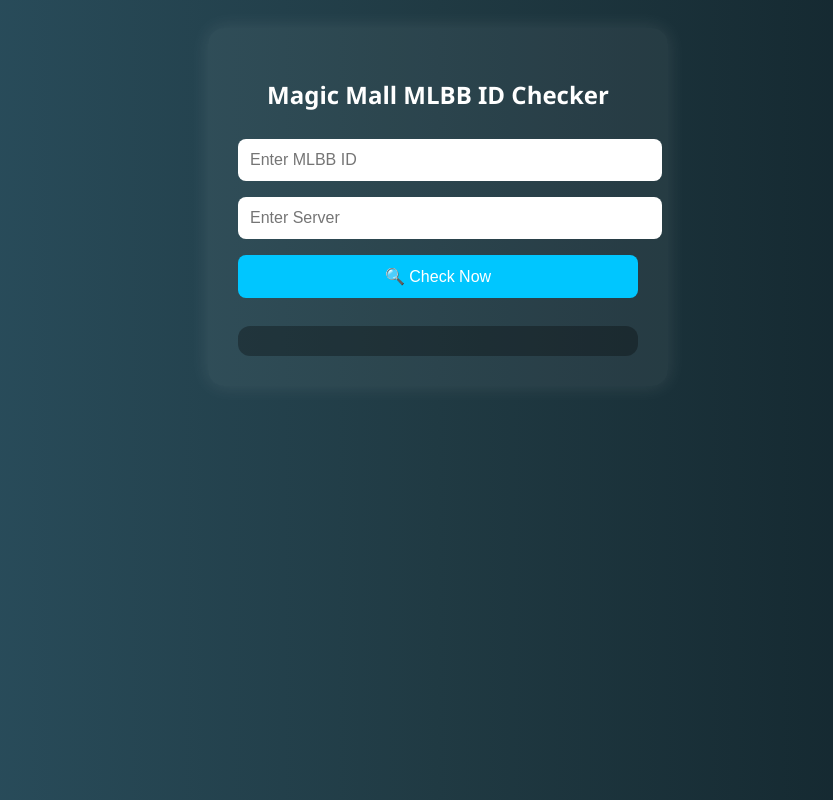
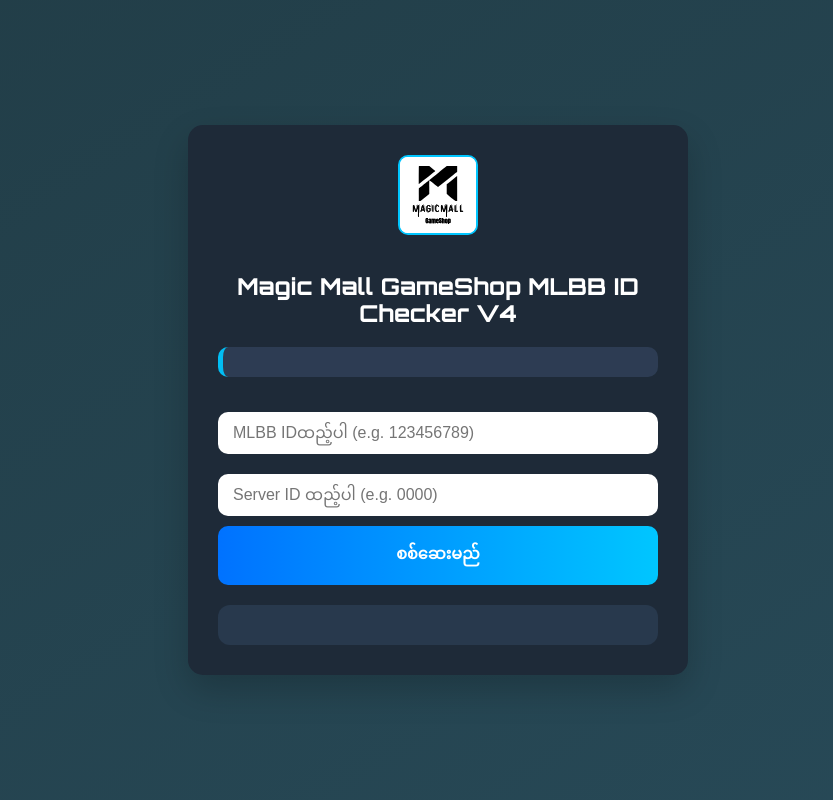
Before and after one commit to HtunHlaAung/MagicMall-Mlbb-Server-Checker, a plain HTML site: page index.html in a window 1280 px wide. Shown: the whole page, without its empty margins (202-1035 px from the left). Drawn offline with nearby package versions, Linux system fonts and the light colour scheme.

Commit message:
Update index.html

```diff
--- a/index.html
+++ b/index.html
@@ -3,86 +3,259 @@
 <head>
   <meta charset="UTF-8" />
   <meta name="viewport" content="width=device-width, initial-scale=1.0"/>
-  <title>Magic Mall MLBB ID Checker</title>
+  <title>Magic Mall MLBB ID Checker v4</title>
+
+  <!-- Fonts and Icons -->
+  <link href="https://fonts.googleapis.com/css2?family=Orbitron:wght@500&display=swap" rel="stylesheet">
+
+  <!-- tsParticles library -->
+  <script src="https://cdn.jsdelivr.net/npm/tsparticles@2/tsparticles.bundle.min.js"></script>
+
   <style>
+    * { box-sizing: border-box; }
+
     body {
-      background: #0f2027;
-      background: linear-gradient(to right, #2c5364, #203a43, #0f2027);
-      font-family: 'Segoe UI', Tahoma, Geneva, Verdana, sans-serif;
-      color: white;
-      text-align: center;
-      padding: 20px;
+      margin: 0;
+      font-family: 'Segoe UI', sans-serif;
+      background: linear-gradient(to bottom right, #0f2027, #203a43, #2c5364);
+      color: #fff;
+      display: flex;
+      align-items: center;
+      justify-content: center;
+      flex-direction: column;
+      padding: 40px 20px;
+      min-height: 100vh;
+      overflow-x: hidden;
+      animation: gradientFlow 10s ease infinite;
+      background-size: 400% 400%;
+      position: relative;
+    }
+
+    @keyframes gradientFlow {
+      0% { background-position: 0% 50%; }
+      50% { background-position: 100% 50%; }
+      100% { background-position: 0% 50%; }
+    }
+
+    /* Particle container - fills entire screen, behind all */
+    #tsparticles {
+      position: fixed !important;
+      top: 0;
+      left: 0;
+      width: 100%;
+      height: 100%;
+      z-index: -1;
     }
 
     .container {
-      max-width: 400px;
-      margin: 0 auto;
-      background: rgba(255, 255, 255, 0.05);
+      background: #1e2a38;
       padding: 30px;
-      border-radius: 16px;
-      box-shadow: 0 0 20px rgba(255, 255, 255, 0.1);
+      border-radius: 15px;
+      box-shadow: 0 15px 35px rgba(0, 0, 0, 0.2);
+      max-width: 500px;
+      width: 100%;
+      animation: fadeIn 1s ease-out;
+      text-align: center;
+      position: relative;
+      z-index: 1; /* Above particles */
     }
 
-    input, button {
-      padding: 12px;
+    @keyframes fadeIn {
+      from { opacity: 0; transform: translateY(20px); }
+      to { opacity: 1; transform: translateY(0); }
+    }
+
+    .logo {
+      width: 80px;
+      height: 80px;
+      object-fit: contain;
+      margin-bottom: 15px;
+      border: 2px solid #00c6ff;
+      background: #fff;
+      border-radius: 10px;
+    }
+
+    h2 {
+      margin-bottom: 20px;
+      font-family: 'Orbitron', sans-serif;
+      font-size: 22px;
+      letter-spacing: 1px;
+    }
+
+    .quote {
+      background: #2e3e55;
+      border-left: 5px solid #00c6ff;
+      padding: 15px 20px;
+      border-radius: 10px;
+      margin-bottom: 25px;
+      font-style: italic;
+      font-size: 14.5px;
+      opacity: 0.95;
+    }
+
+    input {
+      width: 100%;
+      padding: 12px 15px;
+      margin: 10px 0;
+      border-radius: 10px;
+      border: none;
+      outline: none;
       font-size: 16px;
-      border-radius: 8px;
-      border: none;
-      margin: 8px 0;
-      width: 100%;
+    }
+
+    input:hover {
+      box-shadow: 0 0 8px rgba(0,198,255,0.4);
+      transition: 0.3s;
     }
 
     button {
-      background: #00c6ff;
+      width: 100%;
+      padding: 12px;
+      background: linear-gradient(to right, #0072ff, #00c6ff);
       color: white;
+      font-weight: bold;
+      border: none;
+      border-radius: 10px;
+      font-size: 16px;
       cursor: pointer;
+      transition: 0.3s;
     }
 
     button:hover {
-      background: #0072ff;
+      transform: scale(1.03);
+      box-shadow: 0 0 12px #00c6ff80;
     }
 
-    #result {
-      margin-top: 20px;
-      white-space: pre-line;
-      text-align: left;
-      background: rgba(0, 0, 0, 0.3);
-      padding: 15px;
-      border-radius: 12px;
+    button:active {
+      transform: scale(0.98);
     }
 
-    #loading {
-      display: none;
-      margin-top: 20px;
-    }
-
-    .spinner {
-      border: 4px solid rgba(255, 255, 255, 0.3);
+    .loader {
+      border: 4px solid #f3f3f3;
       border-top: 4px solid #00c6ff;
       border-radius: 50%;
       width: 30px;
       height: 30px;
       animation: spin 1s linear infinite;
-      margin: 0 auto;
+      margin-top: 10px;
     }
 
     @keyframes spin {
       0% { transform: rotate(0deg); }
       100% { transform: rotate(360deg); }
     }
+
+    #result {
+      margin-top: 20px;
+      background: #28394d;
+      padding: 20px;
+      border-radius: 12px;
+      font-size: 15px;
+      line-height: 1.5;
+      white-space: normal;
+      text-align: left;
+      animation: popIn 0.5s ease-out;
+    }
+
+    @keyframes popIn {
+      0% { opacity: 0; transform: scale(0.9); }
+      100% { opacity: 1; transform: scale(1); }
+    }
+
+    ul {
+      margin: 5px 0 10px 20px;
+      padding: 0;
+    }
+
+    li {
+      list-style: square;
+      margin-bottom: 3px;
+    }
+
+    .error { color: #ff6b6b; }
+    .success { color: #38ef7d; }
+
+    #copyBtn {
+      margin-top: 15px;
+      padding: 10px 20px;
+      background: #00c6ff;
+      border: none;
+      border-radius: 10px;
+      font-weight: bold;
+      cursor: pointer;
+      color: #fff;
+      font-size: 14px;
+      transition: 0.2s ease;
+      display: none; /* hidden initially */
+    }
+
+    #copyBtn:hover {
+      background: #00aaff;
+      transform: scale(1.03);
+    }
+
+    #copyMsg {
+      margin-top: 8px;
+      font-size: 13px;
+      color: #38ef7d;
+      display: none;
+    }
   </style>
 </head>
 <body>
+
+  <!-- PARTICLES BACKGROUND -->
+  <div id="tsparticles"></div>
+
   <div class="container">
-    <h2>Magic Mall MLBB ID Checker</h2>
-    <input type="text" id="idInput" placeholder="Enter MLBB ID">
-    <input type="text" id="serverInput" placeholder="Enter Server">
-    <button onclick="checkMLID()">🔍 Check Now</button>
-
-    <div id="loading"><div class="spinner"></div></div>
+    <img src="logo.svg" alt="Logo" class="logo" />
+    <h2>Magic Mall GameShop MLBB ID Checker V4</h2>
+<div class="quote" id="typingText"></div>
+    <input type="text" id="ml_id" placeholder="MLBB IDထည့်ပါ (e.g. 123456789)" />
+    <input type="text" id="ml_server" placeholder="Server ID ထည့်ပါ (e.g. 0000)" />
+    <button id="checkBtn">စစ်ဆေးမည်</button>
     <div id="result"></div>
+    <button id="copyBtn">📋 Copy Result</button>
+    <div id="copyMsg">✅ Copied to clipboard!</div>
   </div>
 
+  <script>
+    // Initialize particles
+    tsParticles.load("tsparticles", {
+      fullScreen: { enable: false },
+      background: { color: { value: "transparent" } },
+      fpsLimit: 60,
+      particles: {
+        number: { value: 50 },
+        color: { value: "#00c6ff" },
+        shape: { type: "circle" },
+        opacity: { value: 0.3 },
+        size: { value: 3 },
+        move: {
+          enable: true,
+          speed: 1.5,
+          direction: "none",
+          outModes: { default: "bounce" }
+        }
+      },
+      interactivity: {
+        events: {
+          onHover: { enable: true, mode: "repulse" },
+          resize: true
+        },
+        modes: {
+          repulse: { distance: 70, duration: 0.4 }
+        }
+      },
+      detectRetina: true
+    });
+
+    // Your existing code below
+    const clickSound = new Audio("clicksound.mp3");
+    document.getElementById("checkBtn").onclick = () => {
+      clickSound.play();
+      checkMLID();
+    };
   <script>
     async function checkMLID() {
       const id = document.getElementById("idInput").value.trim();
@@ -92,7 +265,7 @@
 
       result.textContent = "";
       if (!id || !server) {
-        result.textContent = "⚠️ Please enter both ID and Server.";
+        result.textContent = "⚠️ ကျေးဇူးပြု၍ ID နှင့် Server ID ထည့်ပါ။.";
         return;
       }
 
@@ -105,13 +278,13 @@
         loading.style.display = "none";
 
         if (json.error || !json.data) {
-          result.textContent = "❌ Account not found.";
+          result.textContent = "❌ Account မတွေ့ပါ.";
           return;
         }
 
         const data = json.data;
-        let message = "✔️Accountတွေ့ပါ\n\n";
-        message += `✅️Username: ${data.username}\n`;
+        let message = "✔️Accountတွေ့ပါပြီ\n\n";
+        message += `✅️အမည်: ${data.username}\n`;
         message += `🆔️ID: ${data.id}\n`;
         message += `🖥Server: ${data.server}\n`;
         message += `🌏Region: ${data.region}\n`;
```
